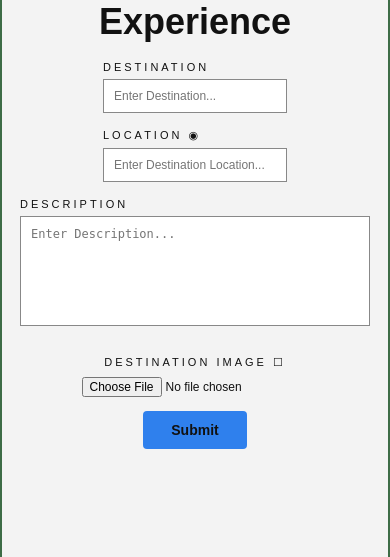
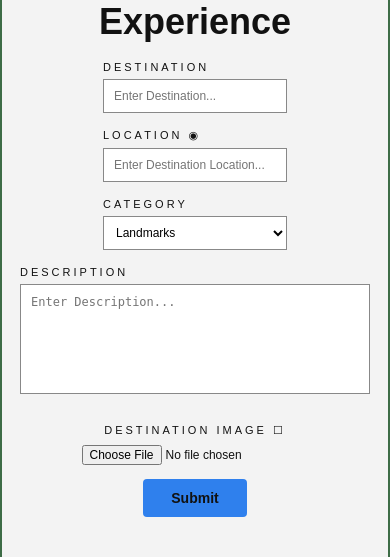
Before and after one commit to JPW14/roamify_project, a Django app: page /post/ in a window 390 px wide. Shown: the part 191-748 px from the top of the page. Run offline with Django 3.2, Linux system fonts and the light colour scheme; the visitor is signed in with stand-in values (Sample User, id 1).

```diff
--- a/roamify/views.py
+++ b/roamify/views.py
@@ -3,6 +3,7 @@ from django.contrib.auth.forms import UserCreationForm
 from django.contrib.auth.decorators import login_required
 from django.contrib.auth import login
 from django.http import JsonResponse
+from django.db.models import Avg
 from .models import Place, Review, Comment
 
 
@@ -14,10 +15,17 @@ def index(request):
     places = Place.objects.all()
 
     if query:
-        places = places.filter(name__icontains=query)
+        places = places.filter(name__icontains=query) | Place.objects.filter(location__icontains=query)
+
+    if category != 'all':
+        places = places.filter(category=category)
 
     if sort == 'oldest':
         places = places.order_by('created_at')
+    elif sort == 'popularity':
+        places = places.order_by('-view_count', '-created_at')
+    elif sort == 'rating':
+        places = places.annotate(avg_rating=Avg('reviews__rating')).order_by('-avg_rating', '-created_at')
     else:
         places = places.order_by('-created_at')
 
@@ -35,13 +43,15 @@ def post(request):
         name = request.POST.get('name')
         description = request.POST.get('description')
         location = request.POST.get('location')
+        category = request.POST.get('category')
         image = request.FILES.get('image')
 
-        if name and description and location:
+        if name and description and location and category:
             Place.objects.create(
                 name=name,
                 description=description,
                 location=location,
+                category=category,
                 image=image,
                 created_by=request.user
             )
@@ -52,6 +62,11 @@ def post(request):
 
 def destination(request, place_id):
     place = get_object_or_404(Place, id=place_id)
+
+    # increment views each time page is opened
+    place.view_count += 1
+    place.save(update_fields=['view_count'])
+
     reviews = place.reviews.all().order_by('-created_at')
     comments = place.comments.all().order_by('-created_at')
 
--- a/static/css/style.css
+++ b/static/css/style.css
@@ -791,4 +791,13 @@ body {
     font-weight: 700;
     line-height: 1.4;
 }
+
+.post-field select {
+    width: 100%;
+    height: 34px;
+    border: 1px solid #888;
+    background-color: #fff;
+    padding: 0 8px;
+    font-size: 12px;
 }
+}
--- a/templates/roamify/post.html
+++ b/templates/roamify/post.html
@@ -21,6 +21,16 @@
                     <input type="text" id="location" name="location" placeholder="Enter Destination Location...">
                 </div>
 
+                <div class="post-field post-field-small">
+                    <label for="category">Category</label>
+                    <select id="category" name="category">
+                        <option value="landmarks">Landmarks</option>
+                        <option value="urban">Urban</option>
+                        <option value="beach">Beach</option>
+                        <option value="nature">Nature</option>
+                    </select>
+                </div>
+
                 <div class="post-field">
                     <label for="description">Description</label>
                     <textarea id="description" name="description" placeholder="Enter Description..."></textarea>
```
Also changed, not shown: roamify/models.py (+10 -0 lines), templates/roamify/index.html (+4 -8 lines), roamify/migrations/0004_auto_20260326_2025.py (added).
